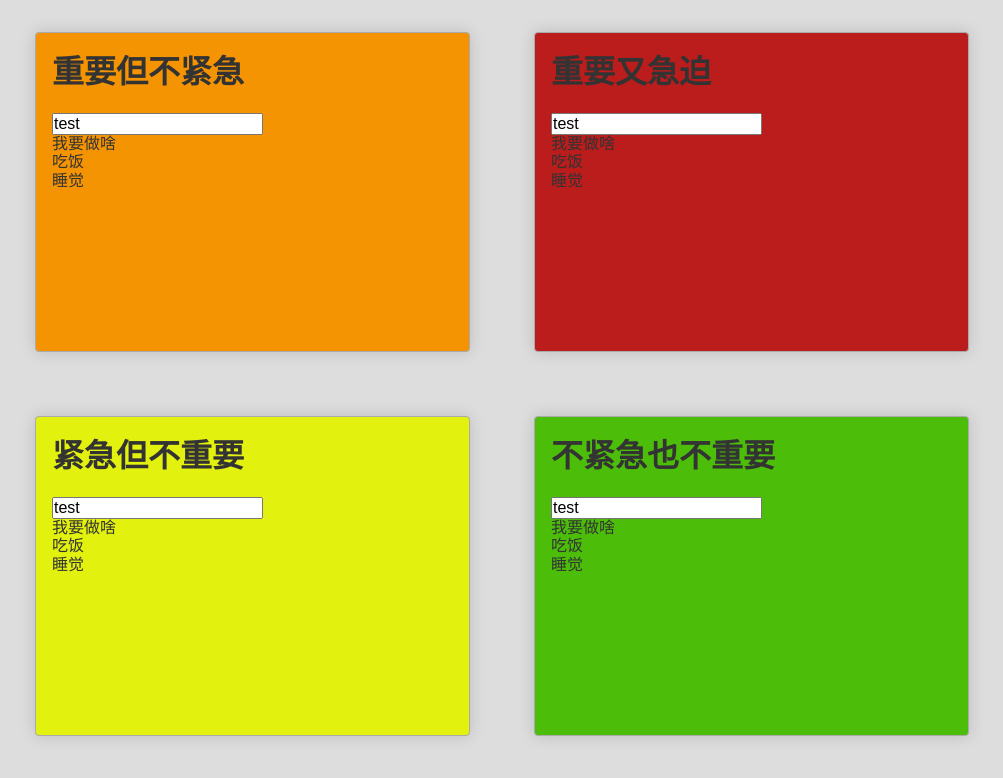
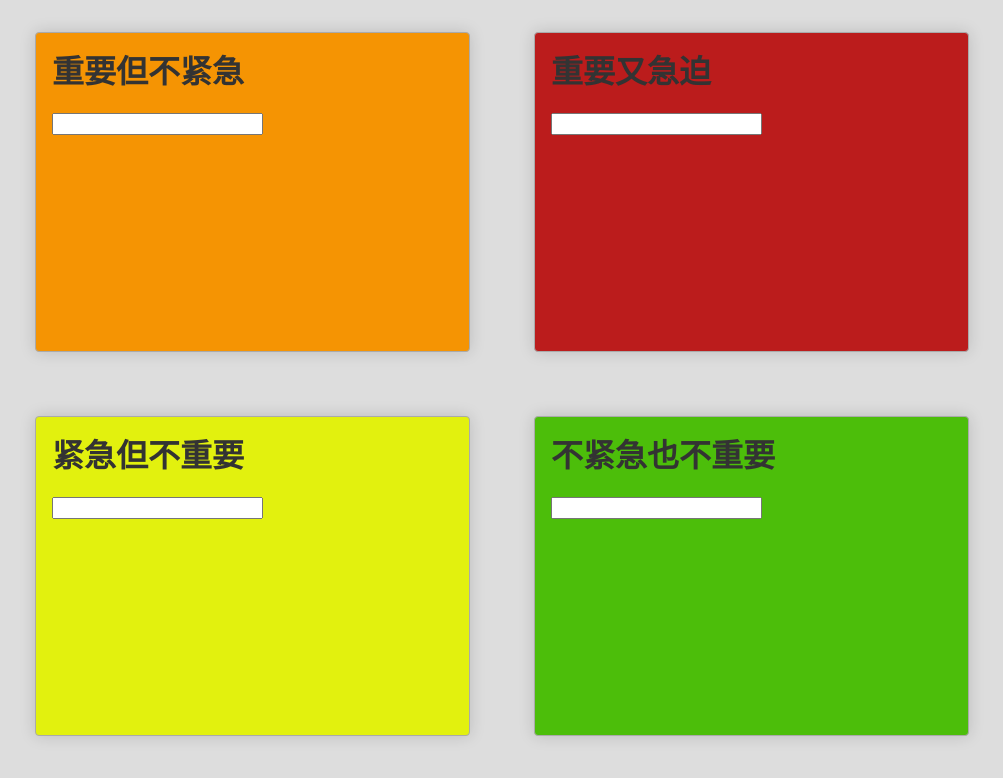
Before and after one commit to HARRISKING/react1.2, a React (Create React App) app in the folder react-demo/: page / in a window 1280 px wide. Shown: the top 778 px of the page, without its empty margins (137-1140 px from the left). Built offline with nearby package versions, Linux system fonts and the light colour scheme.

Commit message:
fix value again

```diff
--- a/react-demo/src/App.jsx
+++ b/react-demo/src/App.jsx
@@ -9,33 +9,54 @@ class App extends React.Component{
     constructor(props){
         super(props);
         this.state = {
-            todoList:[
-                {id:'1',title:'我要做啥',status:'completed',deleted:'false'},
-                {id:'2',title:'吃饭',status:'completed',deleted:'false'},
-                {id:'3',title:'睡觉',status:'completed',deleted:'false'}
-            ],
-            newTodo:'test'
+            todoList:[],
+            newTodo:''
         }
     }
 
     render(){
 
         let todos = this.state.todoList.map((item,index)=>{
-            return <TodoItems todo={item}/>
+            return (
+               <li key={index}>
+                    <TodoItems todo={item}/>
+               </li>
+            )
         })
         return (
             <div className="App">
                 <h1>{this.props.title}</h1>
-                <TodoInput newTodos={this.state.newTodo} onSubmit={this.addTodo}/>
+                <TodoInput newTodos={this.state.newTodo} onSubmit={this.addTodo.bind(this)} onChange={this.changeTitle.bind(this)}/>
                 <ol>
                     {todos}
                 </ol>
             </div>
         )
     }
-    addTodo(){
-        console.log("我增加了list")
+    changeTitle(event){
+        this.setState({
+            newTodo: event.target.value,
+            todoList: this.state.todoList
+
+        })
     }
+    addTodo(event){
+        this.state.todoList.push({
+            id: idMaker(),
+            title: event.target.value,
+            status: null,
+            deleted: false
+        })
+        this.setState({
+            newTodo: '',
+            todoList: this.state.todoList
+        })
+    }
+}
+let id = 0;
+function idMaker(){
+    id += 1;
+    return id;
 }
 
 export default App;
--- a/react-demo/src/TodoInput.jsx
+++ b/react-demo/src/TodoInput.jsx
@@ -5,17 +5,16 @@ class TodoInput extends React.Component{
         super(props);
     }
     render(){
-        return (
-            <div>
-                <input type="text" defaultValue={this.props.newTodos} onKeyPress={this.submit.bind(this)}/>
-            </div>
-        )
+        return <input type="text" value={this.props.newTodos} onKeyPress={this.submit.bind(this)} onChange={this.changeTitle.bind(this)}/>
     }
     submit(e){
         if(e.key=='Enter'){
             // console.log('我按了回车')
-            this.props.onSubmit.call();
+            this.props.onSubmit(e);
         }
+    }
+    changeTitle(e){
+        this.props.onChange(e)
     }
 }
 
```
